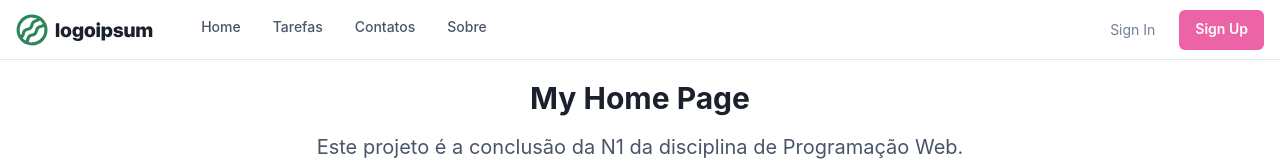
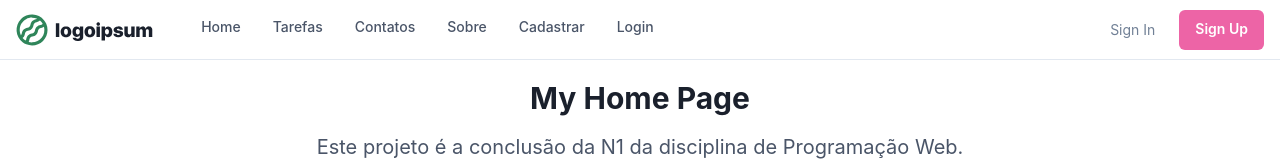
Before and after one commit to luisgaspari/meuapp, a React (Vite) app: page / in a window 1280 px wide. Shown: the top 161 px of the page. Built offline with nearby package versions, Linux system fonts and the light colour scheme.

Commit message:
modify API link

```diff
--- a/src/components/topo/index.tsx
+++ b/src/components/topo/index.tsx
@@ -297,4 +297,12 @@ const NAV_ITEMS: Array<NavItem> = [
     label: "Sobre",
     href: "/sobre",
   },
+  {
+    label: "Cadastrar",
+    href: "/cadastrar",
+  },
+  {
+    label: "Login",
+    href: "/login",
+  },
 ];
--- a/src/helpers/axios.ts
+++ b/src/helpers/axios.ts
@@ -1,7 +1,7 @@
 import axios from "axios"
 
 const api = axios.create({
-    baseURL: 'https://workshop-node-ts-intro-exemplo1.onrender.com'
+    baseURL: 'https://api-workshop-8d2f.onrender.com'
 })
 
 export default api
```
Also changed, not shown: 3 other files (tests, documents, lock files or other folders).
